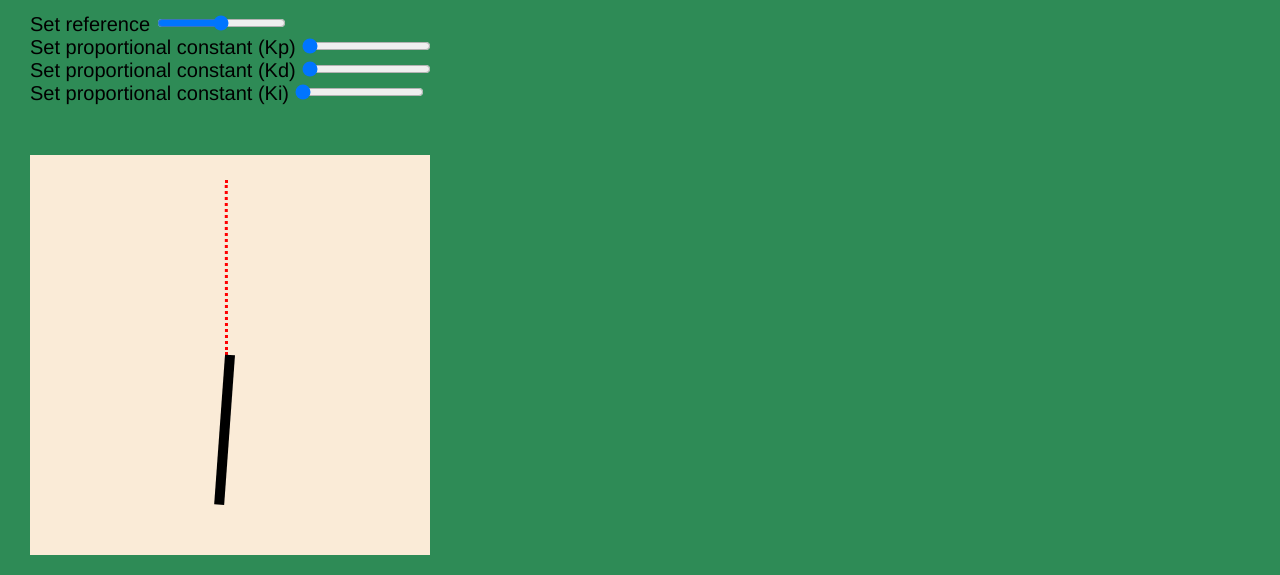
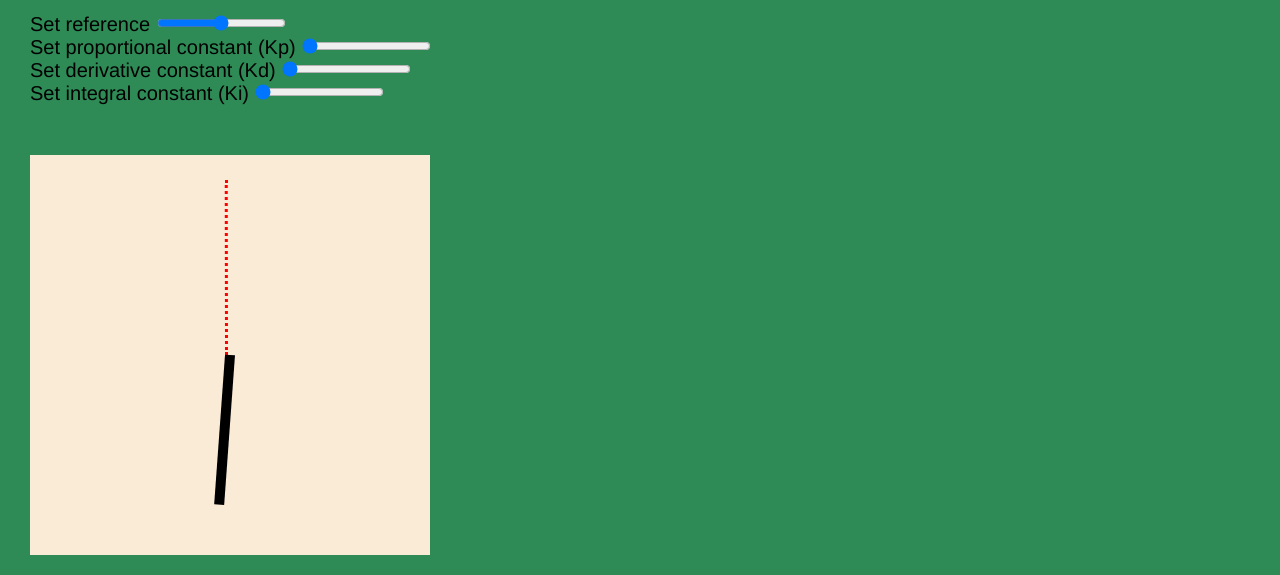
Before and after one commit to BoukeStoelinga/boukestoelinga.github.io, a plain HTML site: page index.html in a window 1280 px wide. Shown: the part 276-851 px from the top of the page. Drawn offline with nearby package versions, Linux system fonts and the light colour scheme.

Commit message:
changed information

```diff
--- a/index.html
+++ b/index.html
@@ -47,7 +47,7 @@
           />
         </div>
         <div>
-            <label for="Kd">Set proportional constant (Kd)</label>
+            <label for="Kd">Set derivative constant (Kd)</label>
             <input
               type="range"
               name="Kd"
@@ -60,7 +60,7 @@
             />
           </div>
           <div>
-            <label for="Ki">Set proportional constant (Ki)</label>
+            <label for="Ki">Set integral constant (Ki)</label>
             <input
               type="range"
               name="Ki"
```
